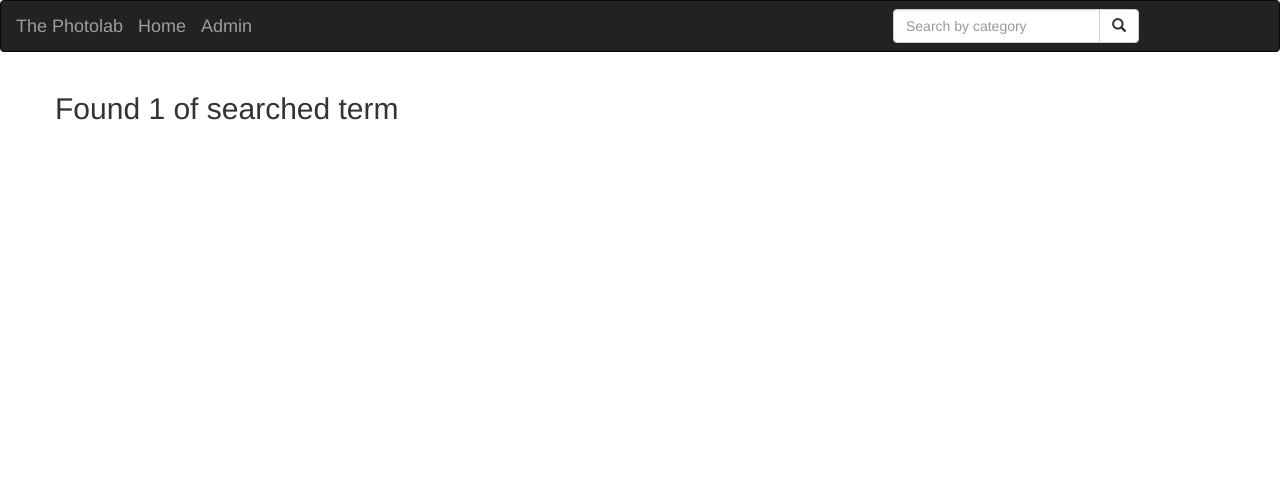
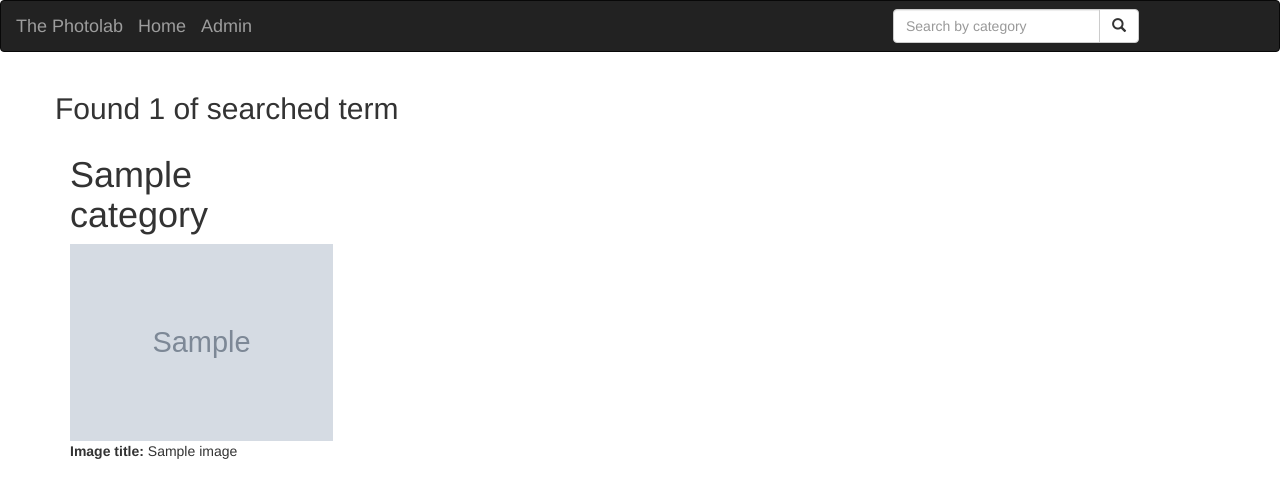
Before and after one commit to KiptooRugut/my-gallery, a Django app: template photolab/templates/all-photos/search.html in a window 1280 px wide. Shown: the top 498 px of the page. Run offline with Django 3.2, Linux system fonts and the light colour scheme; the template is opened without the code that fills it: most values are stand-ins (such as "Sample title", 1, 10 or a date in 2020); grey boxes marked "Sample" are stand-in pictures; some libraries are stand-ins or nearby versions.

Commit message:
it will create a search template that will display the  search results of the app

```diff
--- a/photolab/templates/all-photos/search.html
+++ b/photolab/templates/all-photos/search.html
@@ -9,5 +9,15 @@
 
     </div>
 
+    <div class="row">
+
+        {% if images %} {% for image in images %}
+        <div class="col-sm-6 col-md-3">
+            <h1>{{image.category}}</h1>
+            <img src="{{image.image.url}}" class="img-responsive" alt="Image">
+            <p><strong>Image title: </strong>{{image.title}}</p>
+        </div>
+        {% endfor %} {% endif %}
+    </div>
 </div>
 {% endblock %}
```
